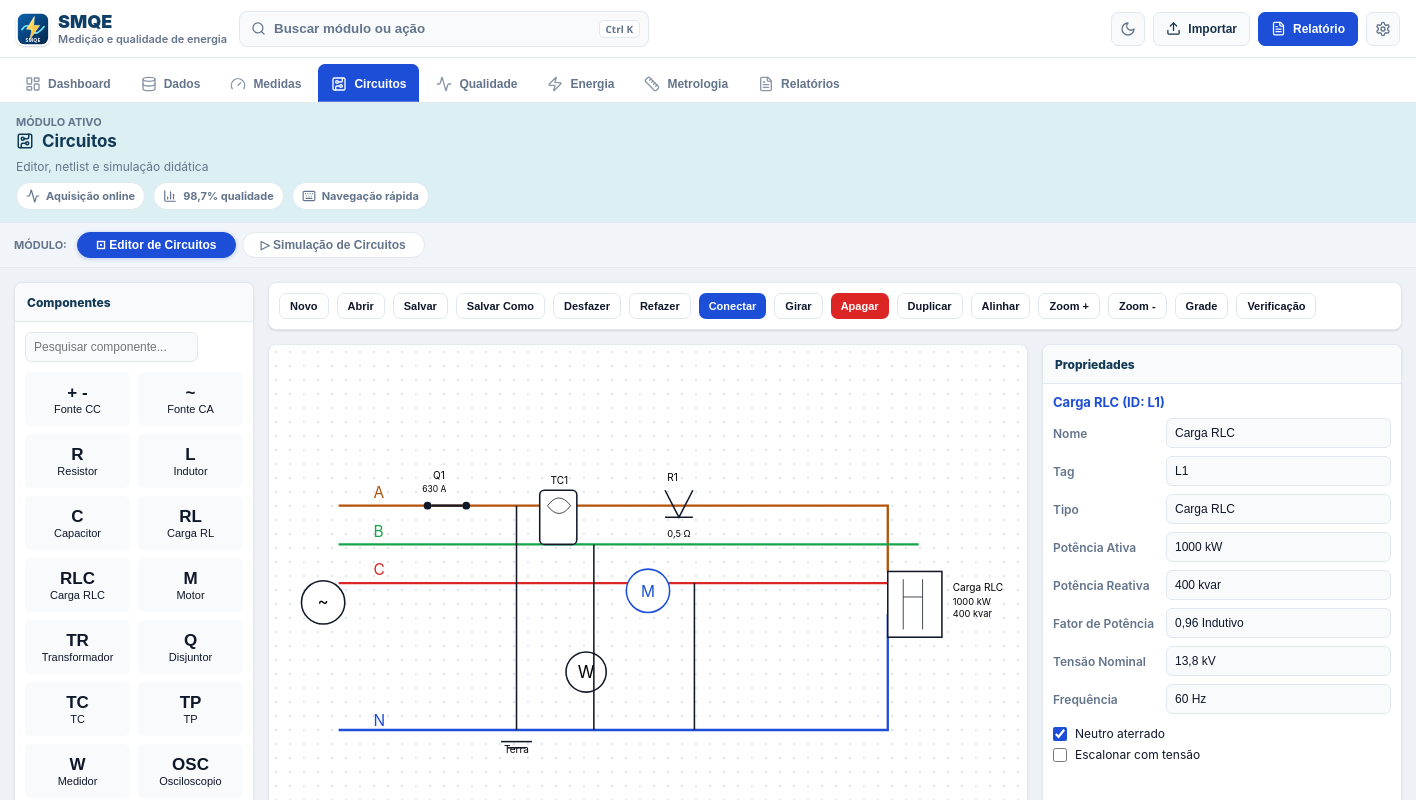
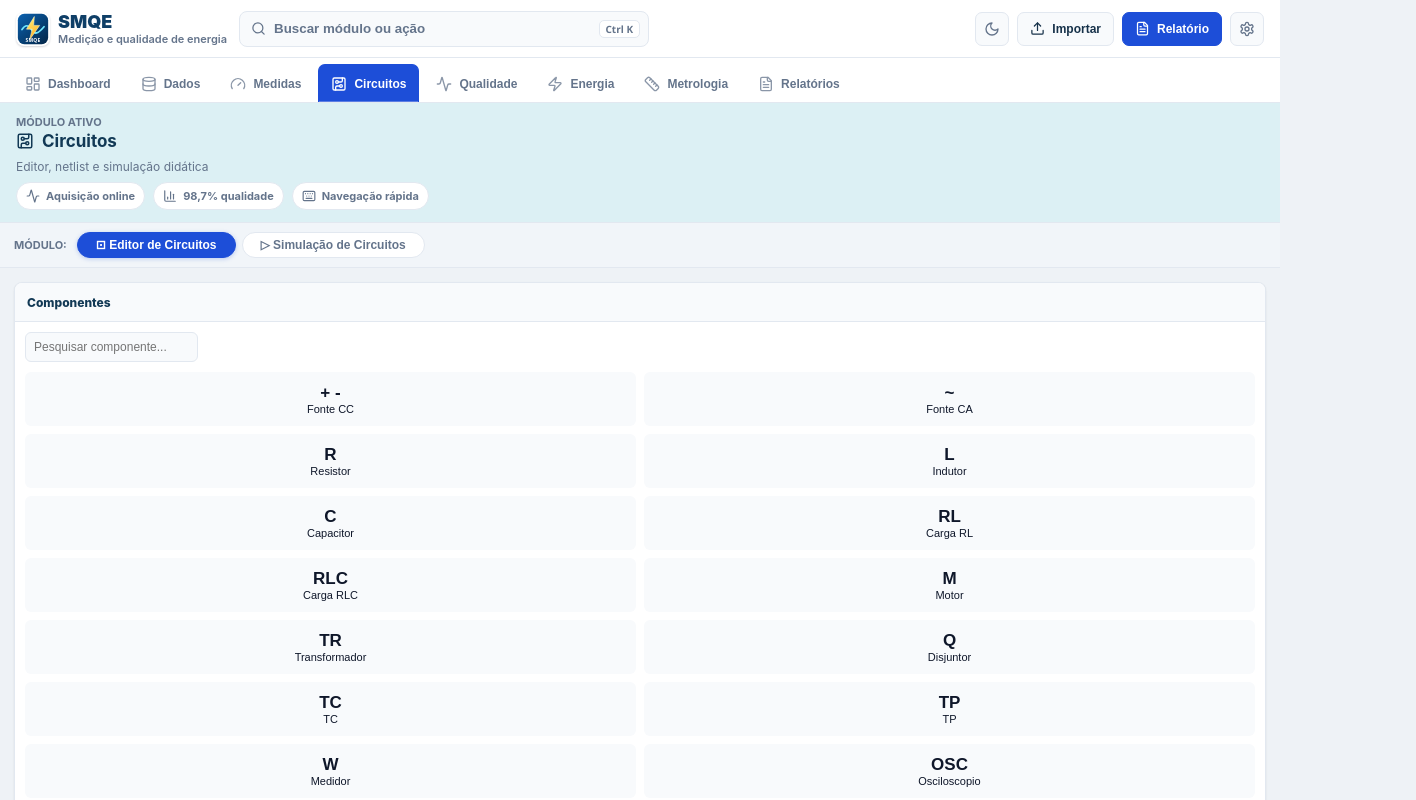
Before and after one commit to frahncky/MedidasQualidadeEnergia, a React (Vite) app in the folder web/: page / in a window 1280 px wide. Both pictures are taken after a click on the button "Circuitos". Shown: the top 800 px of the page, 1416 px wide, since content can reach past the window. Built offline with nearby package versions, Linux system fonts and the light colour scheme.

Commit message:
Tune circuit simulation layout

```diff
--- a/web/src/index.css
+++ b/web/src/index.css
@@ -1099,3 +1099,118 @@ body, button, input, select, textarea,
     min-height: 260px;
   }
 }
+
+/* Circuitos and simulation viewport tuning */
+.circuitos-page {
+  display: flex;
+  flex-direction: column;
+  min-height: 0;
+  overflow: visible;
+}
+
+.circuit-editor-grid {
+  display: grid;
+  grid-template-columns: 240px minmax(620px, 1fr) minmax(300px, 360px);
+  grid-template-rows: auto minmax(500px, 1fr) minmax(280px, 320px);
+  gap: 14px;
+  min-height: clamp(840px, calc(100vh - 196px), 1020px);
+  overflow: visible;
+  padding: 14px;
+}
+
+.circuit-editor-grid > .panel {
+  min-width: 0;
+  min-height: 0;
+}
+
+.circuit-editor-grid > main.panel {
+  min-height: 420px;
+}
+
+.sim-page {
+  display: flex;
+  gap: 0;
+  min-height: clamp(820px, calc(100vh - 236px), 980px);
+  overflow: visible;
+}
+
+.sim-sidebar {
+  width: 256px;
+  display: flex;
+  flex-direction: column;
+  flex-shrink: 0;
+  gap: 8px;
+  align-self: stretch;
+  overflow: auto;
+  padding: 10px;
+  border-right: 1px solid var(--c-border);
+}
+
+.sim-workspace {
+  flex: 1 1 auto;
+  display: flex;
+  flex-direction: column;
+  gap: 14px;
+  min-width: 0;
+  min-height: 0;
+  overflow: visible;
+  padding: 14px;
+}
+
+.sim-chart-grid {
+  flex: 1 1 auto;
+  display: grid;
+  grid-template-columns: repeat(2, minmax(0, 1fr));
+  grid-template-rows: repeat(2, minmax(250px, 1fr));
+  gap: 8px;
+  min-height: 560px;
+}
+
+.sim-chart-grid > .panel {
+  min-width: 0;
+  min-height: 250px;
+}
+
+@media (max-width: 1280px) {
+  .circuit-editor-grid {
+    grid-template-columns: 1fr;
+    grid-template-rows: auto;
+    min-height: auto;
+  }
+
+  .circuit-editor-grid > * {
+    grid-column: auto !important;
+    grid-row: auto !important;
+  }
+
+  .circuit-editor-grid > .panel {
+    min-height: 240px;
+  }
+
+  .circuit-editor-grid > main.panel {
+    min-height: 440px;
+  }
+
+  .sim-page {
+    flex-direction: column;
+    min-height: auto;
+  }
+
+  .sim-sidebar {
+    width: auto;
+    align-self: auto;
+    overflow: visible;
+    border-right: 0;
+    border-bottom: 1px solid var(--c-border);
+  }
+
+  .sim-chart-grid {
+    grid-template-columns: 1fr;
+    grid-template-rows: none;
+    min-height: auto;
+  }
+
+  .sim-chart-grid > .panel {
+    min-height: 280px;
+  }
+}
--- a/web/src/tabs/Circuitos.jsx
+++ b/web/src/tabs/Circuitos.jsx
@@ -22,7 +22,7 @@ export default function Circuitos() {
   const [sub, setSub] = useState('editor')
 
   return (
-    <div style={{ display: 'flex', flexDirection: 'column', overflow: 'visible' }}>
+    <div className="circuitos-page">
 
       {/* Inner sub-tab nav */}
       <div className="inner-nav">
@@ -36,7 +36,7 @@ export default function Circuitos() {
       </div>
 
       {sub === 'simulacao' ? <Simulacao /> : (
-    <div style={{ minHeight: 1080, display: 'grid', gridTemplateColumns: '240px minmax(760px, 1fr) 360px', gridTemplateRows: 'auto 540px 320px', gap: 14, padding: 14, overflow: 'visible' }}>
+    <div className="circuit-editor-grid">
       <aside className="panel" style={{ gridRow: '1 / 3', minHeight: 0 }}>
         <div className="panel__head">Componentes</div>
         <div className="panel__body">
--- a/web/src/tabs/Simulacao.jsx
+++ b/web/src/tabs/Simulacao.jsx
@@ -55,10 +55,10 @@ export default function Simulacao() {
   ]
 
   return (
-    <div style={{ display: 'flex', minHeight: 1100, overflow: 'visible', gap: 0 }}>
+    <div className="sim-page">
 
       {/* Left: type selector + params */}
-      <div style={{ width: 256, display: 'flex', flexDirection: 'column', gap: 8, padding: 10, flexShrink: 0, borderRight: '1px solid #e2e8f0', overflow: 'auto' }}>
+      <div className="sim-sidebar">
         <div className="panel">
           <div className="panel__head">Tipo de Simulação</div>
           <div className="panel__body sim-type-list">
@@ -108,7 +108,7 @@ export default function Simulacao() {
       </div>
 
       {/* Right: results */}
-      <div style={{ flex: 1, display: 'flex', flexDirection: 'column', gap: 14, padding: 14, overflow: 'visible', minWidth: 0, minHeight: 1040 }}>
+      <div className="sim-workspace">
 
         {/* Action bar */}
         <div className="action-bar">
@@ -144,7 +144,7 @@ export default function Simulacao() {
         </div>
 
         {/* Charts grid */}
-        <div style={{ flex: 1, display: 'grid', gridTemplateColumns: '1fr 1fr', gap: 8, minHeight: 0 }}>
+        <div className="sim-chart-grid">
 
           <div className="panel">
             <div className="panel__head">Formas de Onda — v(t), i(t)</div>
```
